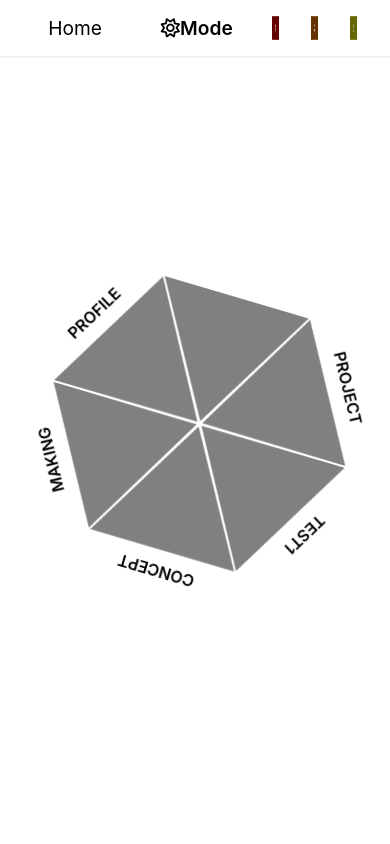
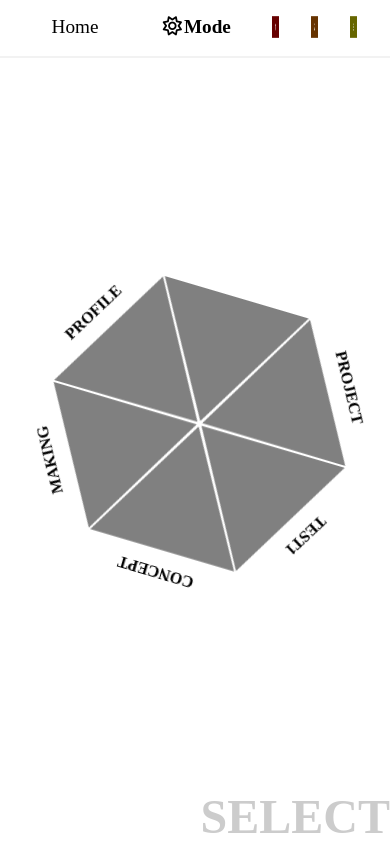
Before and after one commit to Honey-Bi/Portfolio-Web, a React (Create React App) app: page / in a window 390 px wide. Built offline with nearby package versions, Linux system fonts and the light colour scheme.

Commit message:
모바일 환경 css 변경

```diff
--- a/src/component/Header.tsx
+++ b/src/component/Header.tsx
@@ -76,7 +76,7 @@ export default function Header() {
     }, [moveItems]);
     const isMobile = /iPhone|iPad|iPod|Android/i.test(navigator.userAgent);
 
-    const dragOn = (e:any) => {
+    const dragOn = (e: any) => {
         const down:HTMLElement = document.getElementById('down') as HTMLElement;
         if (e.pageY >= 78 || (isMobile && e.changedTouches[0].pageY >= 78)) {
             down.classList.add('dropPossible')
@@ -101,18 +101,20 @@ export default function Header() {
     const location = useLocation();
     const Home = () => {
         if (location.pathname === '/') {
-            return <span className="reload" onClick={reload}>Home</span>;
+            return <span className="reload" onClick={window.location.reload}>Home</span>;
         } else {
             return <Link to='/'>Home</Link>;
         }
-    }
-    const reload = () => {
-        window.location.reload();
     }
 
     return (
         <nav>
             <div className="nav-item nav-home">
+                {/* <div className="logo1">
+                    <div className="logo-left"></div>
+                    <div className="logo-middle"></div>
+                    <div className="logo-right"></div>
+                </div> */}
                 {Home()}
             </div>
             <div className="nav-item mode-toggle">
--- a/src/css/header.css
+++ b/src/css/header.css
@@ -4,6 +4,7 @@ nav {
     height: 3.5rem;
     padding: 0 1rem;
     position: relative;
+    background-color: #fff;
     z-index: 999;
 }
 .nav-home a {
@@ -44,8 +45,11 @@ nav {
     float: left;
     cursor: grab;
 }
-.source-item  img {
+.source-item img {
     width: 100%;
+}
+.mode-toggle i {
+    margin-right: 2px;
 }
 .mode-toggle.active .fa-sun {
     display: none;
@@ -96,3 +100,29 @@ nav {
 .dark .dropPossible {
     box-shadow: 0 0 3px 4px #ff7a7a inset;
 }
+
+.logo1 {
+    border-radius: 0.25rem;
+    /* background: #000; */
+}
+.logo-left {
+    width: 0.5rem;
+    height: 1rem;
+    border-radius: 0.1rem 0 0 0.1rem;
+    background-color: #F4D160;
+    float: left;
+}
+.logo-middle {
+    width: 0.2rem;
+    height: 1.25rem;
+    background-color: #F0F0F0;
+    margin: 0 1px;
+    float: left;
+}
+.logo-right {
+    width: 0.5rem;
+    height: 1rem;
+    border-radius: 0 0.1rem 0.1rem 0;
+    background-color: #3C486B;
+    float: left;
+}
--- a/src/css/index.css
+++ b/src/css/index.css
@@ -1,6 +1,7 @@
 body {
   margin: 0;
-  font-family: "Noto Sans KR", -apple-system, BlinkMacSystemFont, "Segoe UI", "Roboto", sans-serif;
+  font-family: "Noto Sans KR";
+  /* , -apple-system, BlinkMacSystemFont, "Segoe UI", "Roboto", sans-serif */
   -webkit-font-smoothing: antialiased;
   -moz-osx-font-smoothing: grayscale;
   background-color: white;
@@ -14,7 +15,6 @@ code {
   font-family: source-code-pro, Menlo, Monaco, Consolas, 'Courier New',
     monospace;
 }
-
 .dark {
   background-color: #343a40 !important;
   color: #fff !important;
@@ -24,7 +24,7 @@ code {
 }
 .container {
   margin: 0 auto;
-  height: 100vh;
+  min-height: calc(100vh - 3.5rem);
 }
 
 @media (min-width: 576px) {
@@ -50,9 +50,8 @@ code {
     max-width:1140px
   }
 }
-
-@media (min-width: 1400px) {
+/* @media (min-width: 1400px) {
   .container {
     max-width:1320px
   }
-}
+} */
--- a/src/css/main.css
+++ b/src/css/main.css
@@ -164,17 +164,18 @@
     border-top-color: #B2A4FF;
 }
 .select {
-    display: none;
+    position: absolute;
+    font-weight: 800;
+    font-size: 3rem;
+    right: 0;
+    bottom: 0;
+    color: #ccc;
 }
 @media (min-width: 768px) {
     .select {
-        display: block;
-        position: absolute;
         right: -7rem;
         bottom: 7rem;
-        font-weight: 800;
         font-size: 6rem;
-        color: #ccc;
         transform: rotate(-90deg);
     }
 }
```
Also changed, not shown: src/img/record.png (added).
